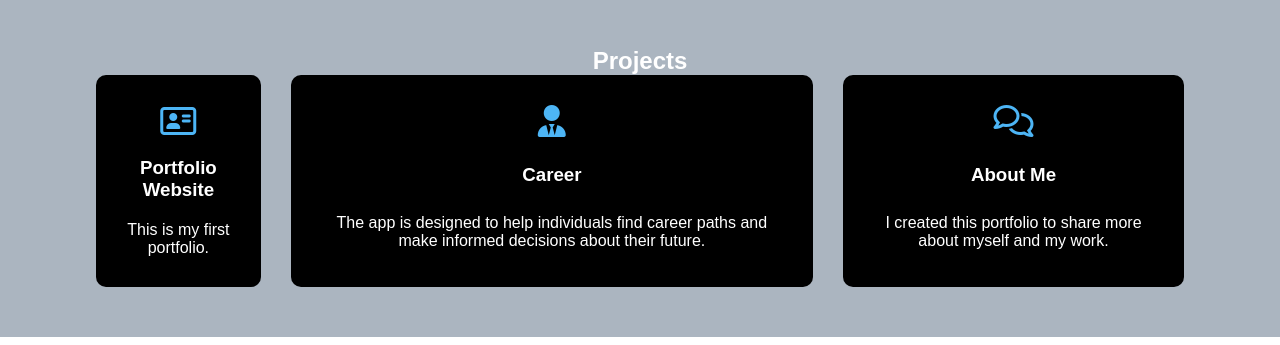
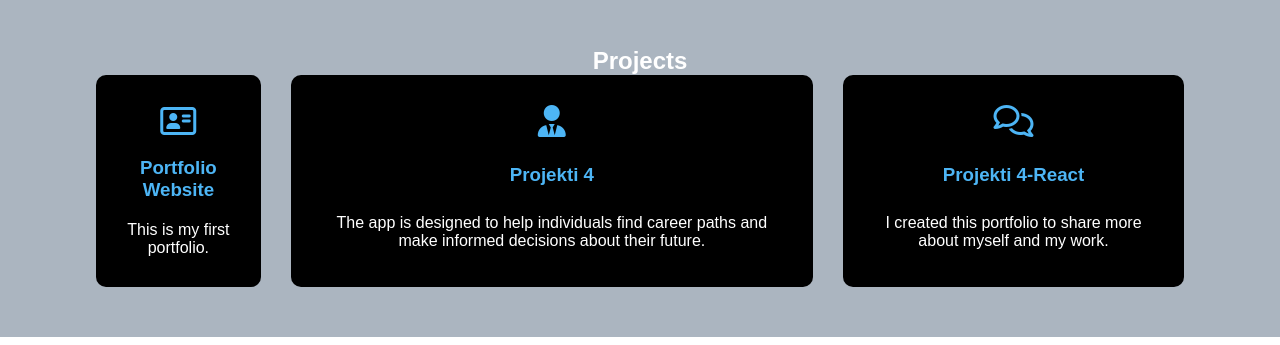
Before and after one commit to olsazeqiri/my-portfolio, a plain HTML site: page index.html in a window 1280 px wide. Shown: the part 323-668 px from the top of the page. Drawn offline with Linux system fonts and the light colour scheme.

Commit message:
Added link of projects

```diff
--- a/index.html
+++ b/index.html
@@ -50,13 +50,14 @@
         <h2>Projects</h2>
         <div class="projects-cards">
           <div class="card">
+
             <i class="fa-regular fa-address-card"></i>
-            <h3>Portfolio Website</h3>
+            <h3><a class="name" href="https://github.com/olsazeqiri/my-portfolio">Portfolio Website</a></h3>
             <p>This is my first portfolio.</p>
           </div>
           <div class="card">
             <i class="fa-solid fa-user-tie"></i>
-            <h3>Career</h3>
+            <h3><a href="https://github.com/olsazeqiri/projekti4">Projekti 4</a></h3>
             <p>
               The app is designed to help individuals find career paths and make
               informed decisions about their future.
@@ -64,13 +65,18 @@
           </div>
           <div class="card">
             <i class="fa-regular fa-comments"></i>
-            <h3>About Me</h3>
+            <h3><a href="https://github.com/olsazeqiri/Project-4-react-">Projekti 4-React</a></h3>
             <p>
               I created this portfolio to share more about myself and my work.
             </p>
           </div>
         </div>
       </div>
+    </section>
+
+    <section id="project" class="project">
+
+
     </section>
 
     <section id="contact" class="contact">
--- a/style.css
+++ b/style.css
@@ -81,6 +81,12 @@
   .card i {
     font-size: 2rem;
     color: #4db5f5;
+
+  }
+
+  .card a{
+    text-decoration: none;
+    color: #4db5f5;
   }
 
   footer {
```
